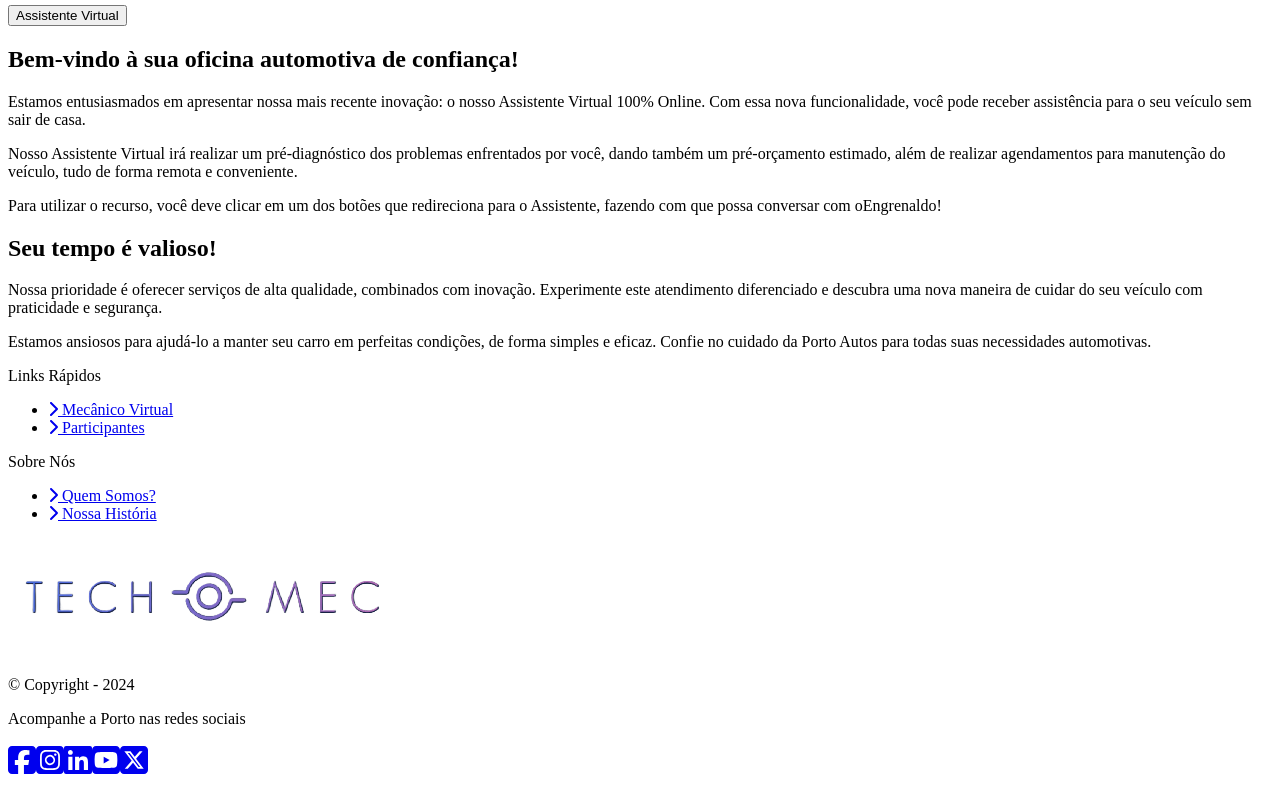
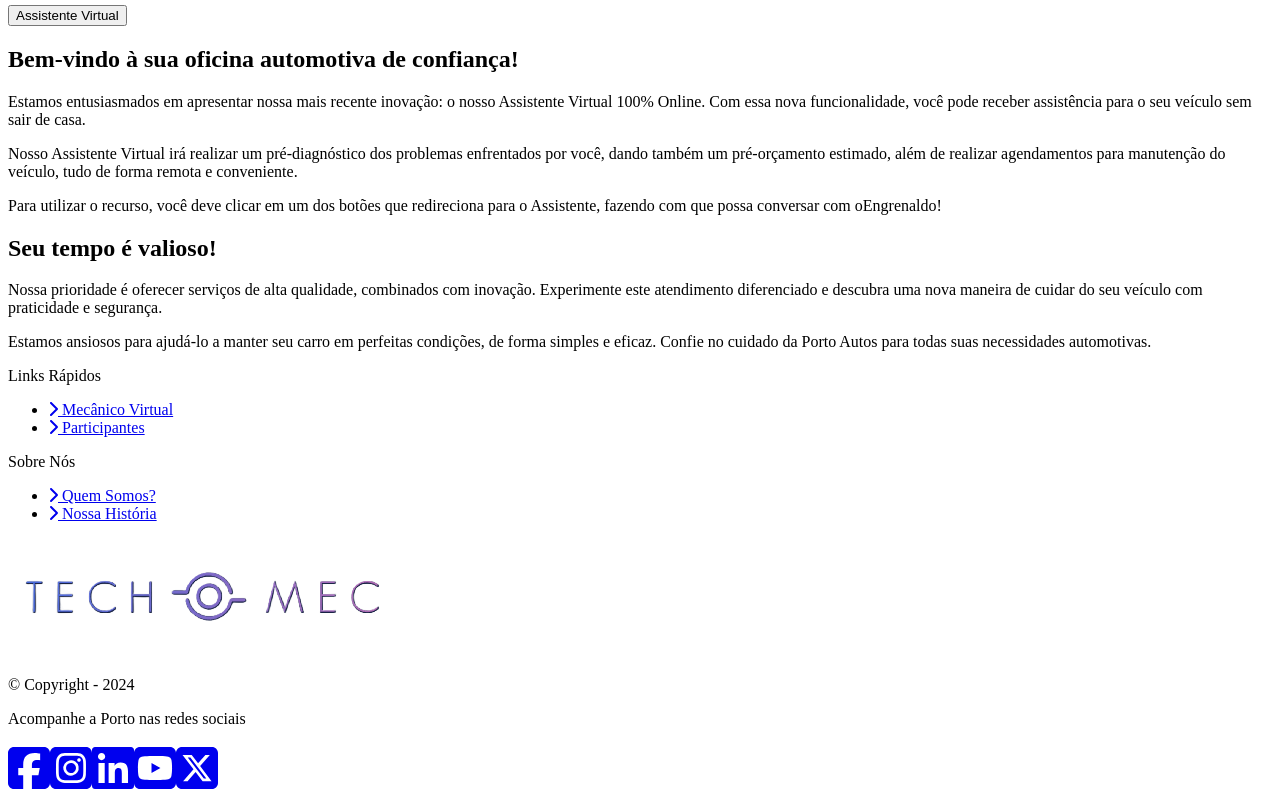
Before and after one commit to victoraugustogfavaro/tech-mec, a React (Vite) app in the folder tech-mec/: page / in a window 1280 px wide. Shown: the part 351-1151 px from the top of the page. Built offline with nearby package versions, Linux system fonts and the light colour scheme.

Commit message:
Atualização de componentes
Co-authored-by: felipeclarindo <fglpc2@gmail.com>
Co-authored-by: jenniesuzuki <jenniferkaorisuzuki@gmail.com>

```diff
--- a/tech-mec/src/components/Banner/Banner.tsx
+++ b/tech-mec/src/components/Banner/Banner.tsx
@@ -1,6 +1,6 @@
 import { BannerProps } from "../../types";
 import Botao from "../Botao/Botao";
-import Logo from "../../images/logo.png";
+import logo from "../../images/logo.png";
 
 function Banner({ page }: BannerProps) {
   return (
@@ -23,7 +23,7 @@ function Banner({ page }: BannerProps) {
             sempre presente no dia a dia das pessoas.
           </h2>
           <img
-            src={Logo}
+            src={logo}
             alt="Escrita em roxo com Logo circular entre dois textos Tech Mec"
           />
         </div>
--- a/tech-mec/src/components/Footer/Footer.tsx
+++ b/tech-mec/src/components/Footer/Footer.tsx
@@ -1,5 +1,5 @@
 import Menu from "../Menu/Menu";
-import Logo from "../../images/logo2.png";
+import logo from "../../images/logo2.png";
 import { Link } from "react-router-dom";
 import { FontAwesomeIcon } from "@fortawesome/react-fontawesome";
 import {
@@ -17,7 +17,7 @@ function Footer() {
       <div>
         <Link to="/">
           <img
-            src={Logo}
+            src={logo}
             alt="Escrita em roxo com Logo circular entre dois textos Tech Mec"
           />
         </Link>
@@ -25,20 +25,20 @@ function Footer() {
       </div>
       <div>
         <p>Acompanhe a Porto nas redes sociais</p>
-        <a href="https://www.facebook.com/porto/?locale=pt_BR">
-          <FontAwesomeIcon icon={faFacebookSquare} size="2x" />
+        <a href="https://www.facebook.com/porto/?locale=pt_BR" target="blank">
+          <FontAwesomeIcon icon={faFacebookSquare} size="3x" />
         </a>
-        <a href="https://www.instagram.com/porto/">
-          <FontAwesomeIcon icon={faInstagramSquare} size="2x" />
+        <a href="https://www.instagram.com/porto/" target="blank">
+          <FontAwesomeIcon icon={faInstagramSquare} size="3x" />
         </a>
-        <a href="https://www.linkedin.com/company/porto/?originalSubdomain=br">
-          <FontAwesomeIcon icon={faLinkedin} size="2x" />
+        <a href="https://www.linkedin.com/company/porto/?originalSubdomain=br" target="blank">
+          <FontAwesomeIcon icon={faLinkedin} size="3x" />
         </a>
-        <a href="https://www.youtube.com/portoseguro">
-          <FontAwesomeIcon icon={faSquareYoutube} size="2x" />
+        <a href="https://www.youtube.com/portoseguro" target="blank">
+          <FontAwesomeIcon icon={faSquareYoutube} size="3x" />
         </a>
-        <a href="https://x.com/portoseguro">
-          <FontAwesomeIcon icon={faSquareXTwitter} size="2x" />
+        <a href="https://x.com/portoseguro" target="blank">
+          <FontAwesomeIcon icon={faSquareXTwitter} size="3x" />
         </a>
       </div>
     </footer>
--- a/tech-mec/src/components/Header/Header.tsx
+++ b/tech-mec/src/components/Header/Header.tsx
@@ -1,12 +1,12 @@
 import Menu from "../Menu/Menu";
-import Logo from "../../images/logo3.png";
+import logo from "../../images/logo3.png";
 import Botao from "../Botao/Botao";
 import { Link } from "react-router-dom";
 
 function Header() {
   return (
     <header>
-      <Link to="/"><img src={Logo} alt="Logo circular roxa, simbolizando a TechMec" /></Link>
+      <Link to="/"><img src={logo} alt="Logo circular roxa, simbolizando a TechMec" /></Link>
       <Menu position={"header"}/>
       <Botao mensagem={"Falar com nosso assistente"} />
     </header>
```
Also changed, not shown: tech-mec/src/components/Card/Card.tsx (+4 -5 lines).
